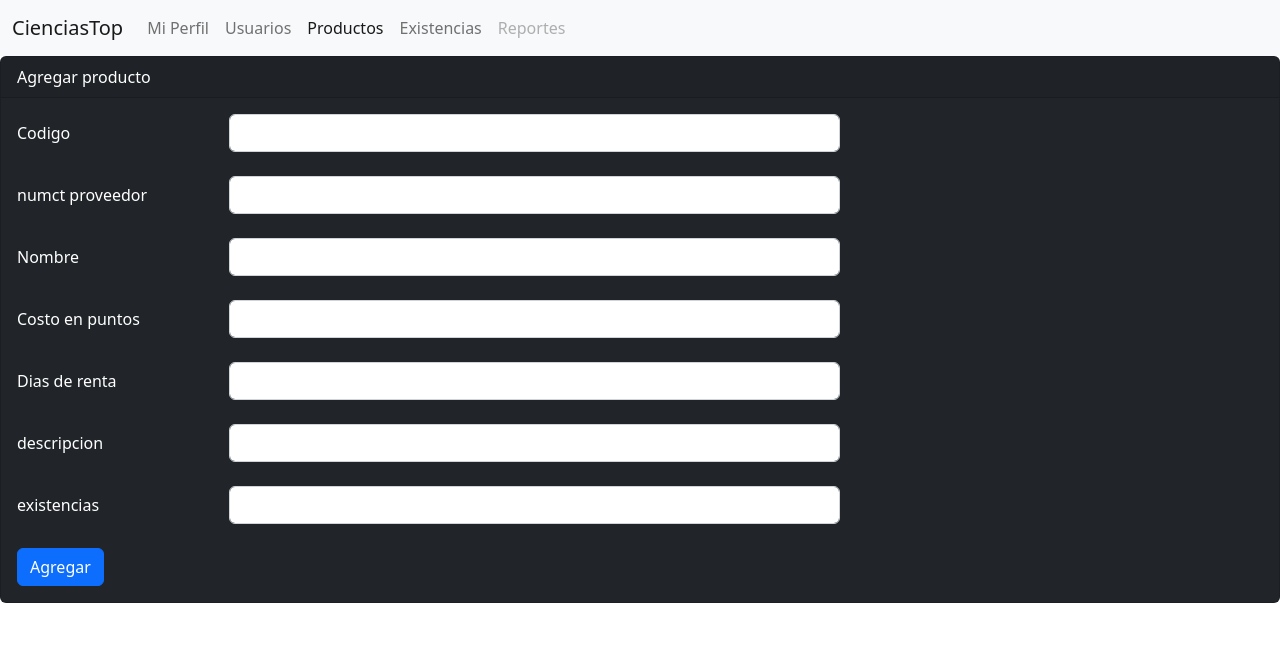
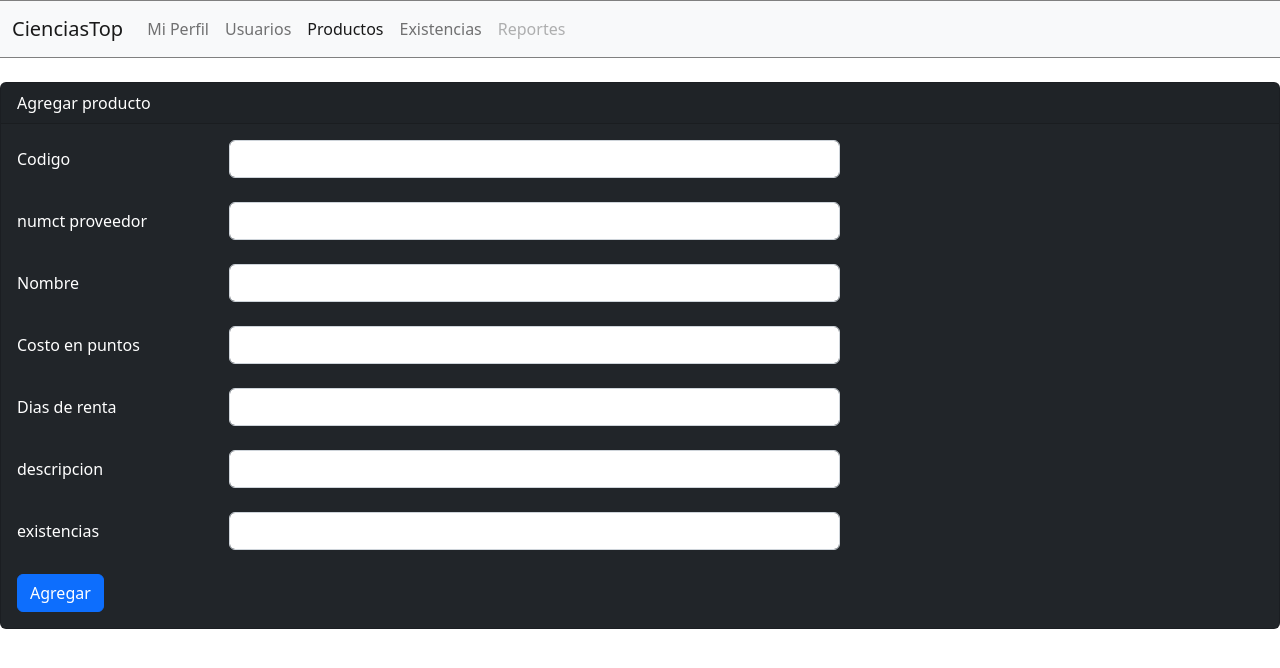
Before and after one commit to osrm17/CienciasTop, an Angular app in the folder angular/: page /productos/form in a window 1280 px wide. Shown: the top 668 px of the page. Built offline with nearby package versions, Linux system fonts and the light colour scheme.

Commit message:
pequeños cambios esteticos

```diff
--- a/angular/src/app/header/header.component.css
+++ b/angular/src/app/header/header.component.css
@@ -0,0 +1,9 @@
+nav {
+    border-top: 1px solid grey;
+    border-bottom: 1px solid grey;
+}
+nav:after {
+    content: "";
+    display: block;
+    clear: both;
+}
--- a/angular/src/app/productos/form.component.html
+++ b/angular/src/app/productos/form.component.html
@@ -1,3 +1,4 @@
+<br>
 <div class="card bg-dark text-white">
     <div class="card-header">{{titulo}}</div>
     <div class="card-body">
```
